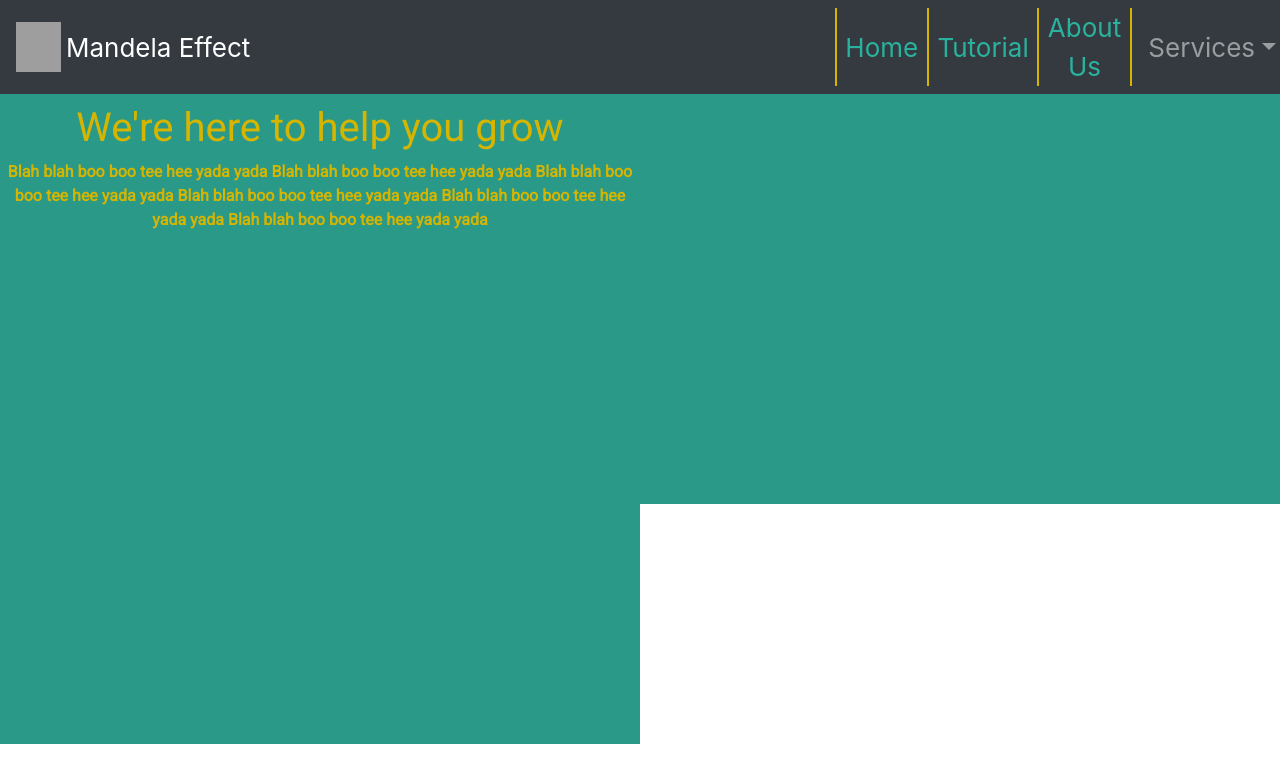
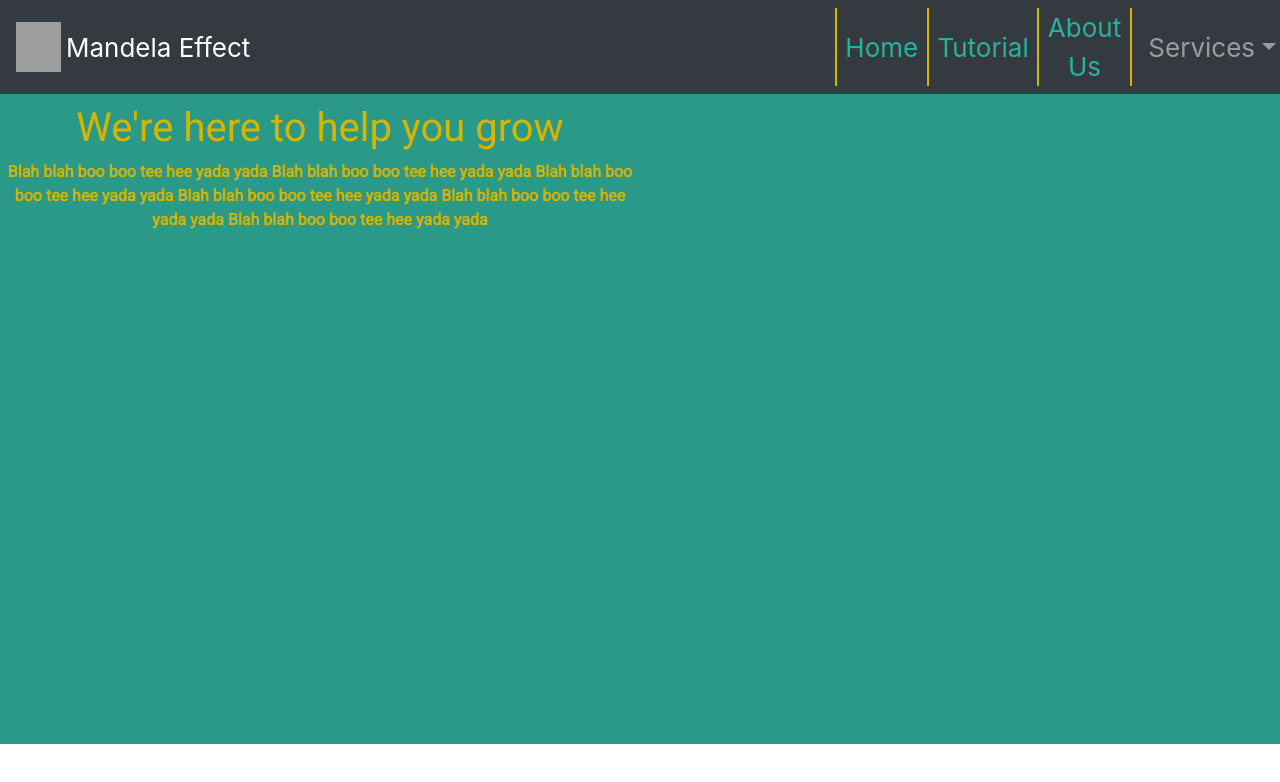
Before and after one commit to yodasodabob/indycivichack2019, a React (Create React App) app: page /#/ in a window 1280 px wide. Shown: the top 782 px of the page. Built offline with nearby package versions, Linux system fonts and the light colour scheme; no server answers; grey boxes are pictures that could not be loaded; what google-maps-react would draw is missing.

Commit message:
Fixed the white space?

```diff
--- a/src/App.css
+++ b/src/App.css
@@ -21,7 +21,6 @@
 .SwitchDiv{
   min-height: 100%;
   max-height: 50vh;
-  background-color: #2A9988;
 
 }
 
--- a/src/App.js
+++ b/src/App.js
@@ -16,6 +16,7 @@ import ServicesPage from './ServicesPage';
 
 function App() {
   return (
+
     <div className="App">
       <div><HeaderComponent></HeaderComponent></div>
       <div className="SwitchDiv" style={{ marginTop: "10px"}}>
@@ -31,6 +32,7 @@ function App() {
           </div>} />
         </Switch>
       </div>
+
       {/* <div>
         <Map />
       </div> */}
--- a/src/HeaderComponent.css
+++ b/src/HeaderComponent.css
@@ -10,6 +10,10 @@
 
     color: white;
   }
+
+.homePageWrapper{
+  background-color: rgb(42,153,136);
+}
 
 .NavigationBar {
     background-color: rgb(42,153,136);
```
